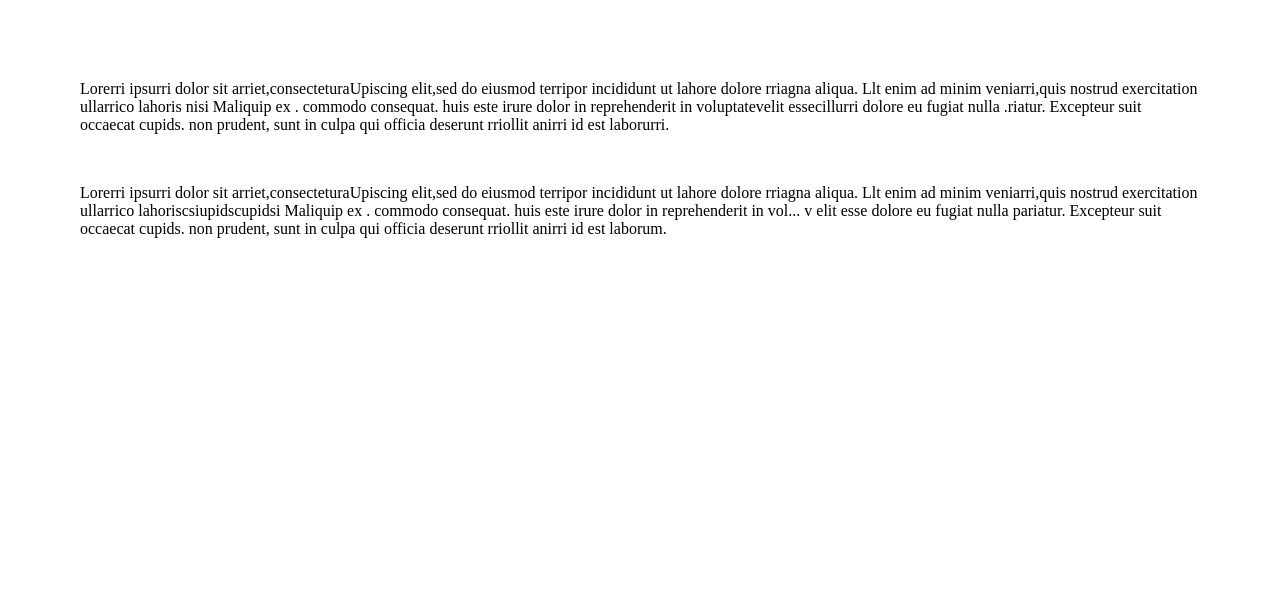
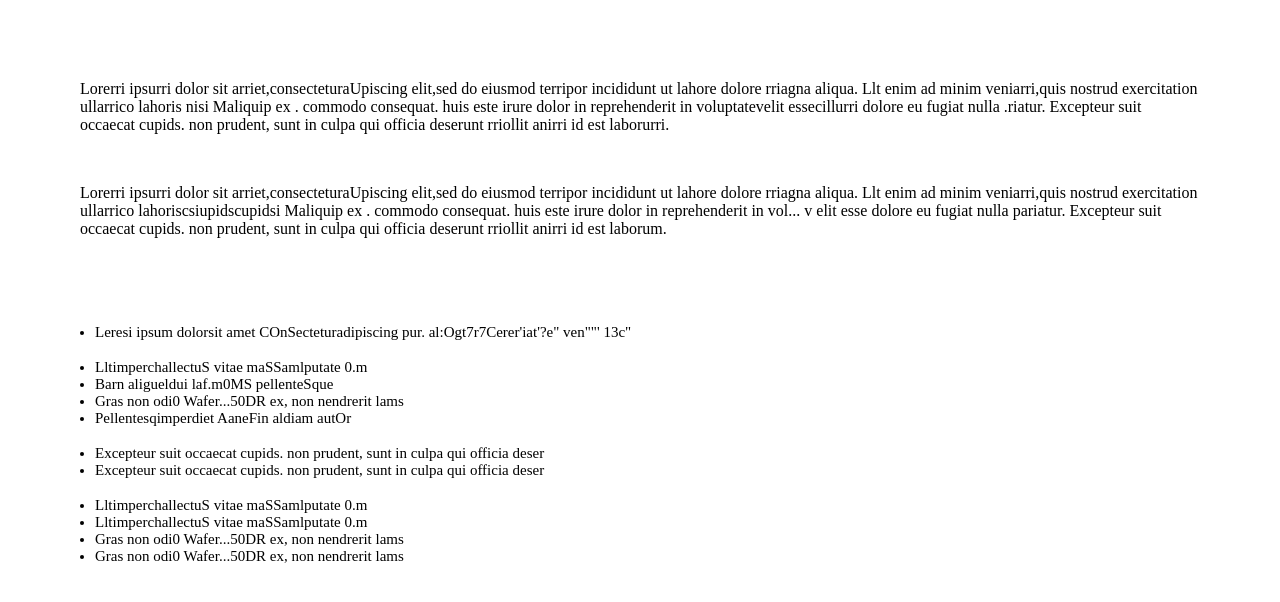
Before and after one commit to shiv270/Template1_Branch, a plain HTML site: page src/index.html in a window 1280 px wide. Drawn offline with Linux system fonts and the light colour scheme.

Commit message:
middle_lists

```diff
--- a/src/index.html
+++ b/src/index.html
@@ -21,5 +21,23 @@
     <p>Lorerri ipsurri dolor sit arriet,consecteturaUpiscing elit,sed do eiusmod terripor incididunt ut lahore dolore rriagna aliqua.
         Llt enim ad minim veniarri,quis nostrud exercitation ullarrico lahoriscsiupidscupidsi Maliquip ex . commodo consequat. huis este irure dolor in reprehenderit in vol... v
         elit esse dolore eu fugiat nulla pariatur. Excepteur suit occaecat cupids. non prudent, sunt in culpa qui officia deserunt rriollit anirri id est laborum. </p>
+        <br><br><br>
+
+        <!--List part -->
+        <ul>
+            <li>Leresi ipsum dolorsit amet COnSecteturadipiscing pur. al:Ogt7r7Cerer'iat'?e" ven""' 13c"</li><br>
+            <li>LltimperchallectuS vitae maSSamlputate 0.m </li>
+            <li>Barn aligueldui laf.m0MS pellenteSque </li>
+            <li>Gras non odi0 Wafer...50DR ex, non nendrerit lams</li>
+            <li>Pellentesqimperdiet AaneFin aldiam autOr </li><br>
+            <li>Excepteur suit occaecat cupids. non prudent, sunt in culpa qui officia deser</li>
+            <li>Excepteur suit occaecat cupids. non prudent, sunt in culpa qui officia deser</li><br>
+            <li>LltimperchallectuS vitae maSSamlputate 0.m</li>
+            <li>LltimperchallectuS vitae maSSamlputate 0.m</li>
+            <li>Gras non odi0 Wafer...50DR ex, non nendrerit lams</li>
+            <li>Gras non odi0 Wafer...50DR ex, non nendrerit lams</li>
+        </ul>
+
+
     </body>
 </html>
```
